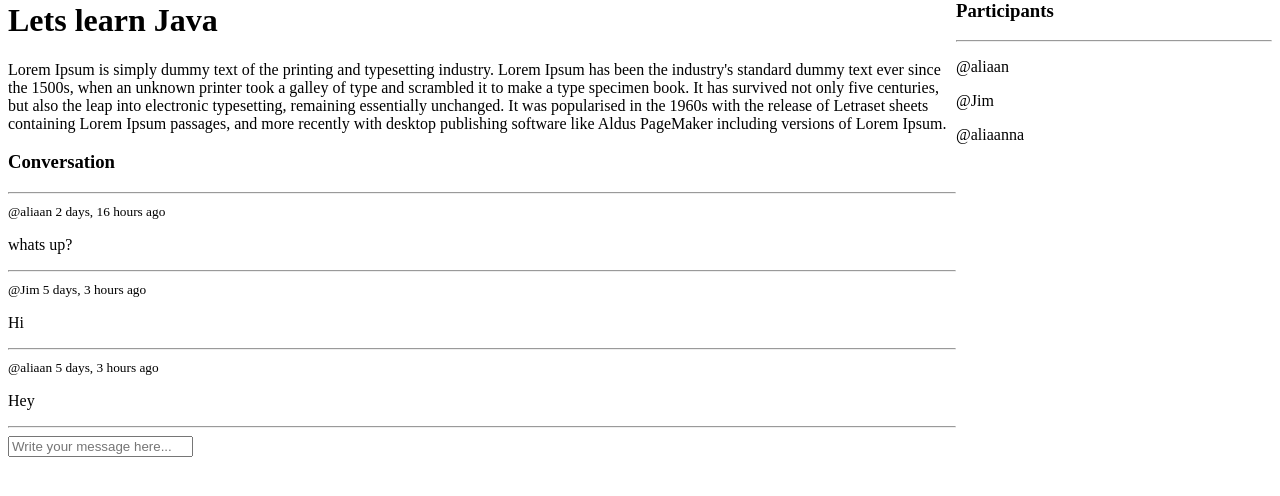
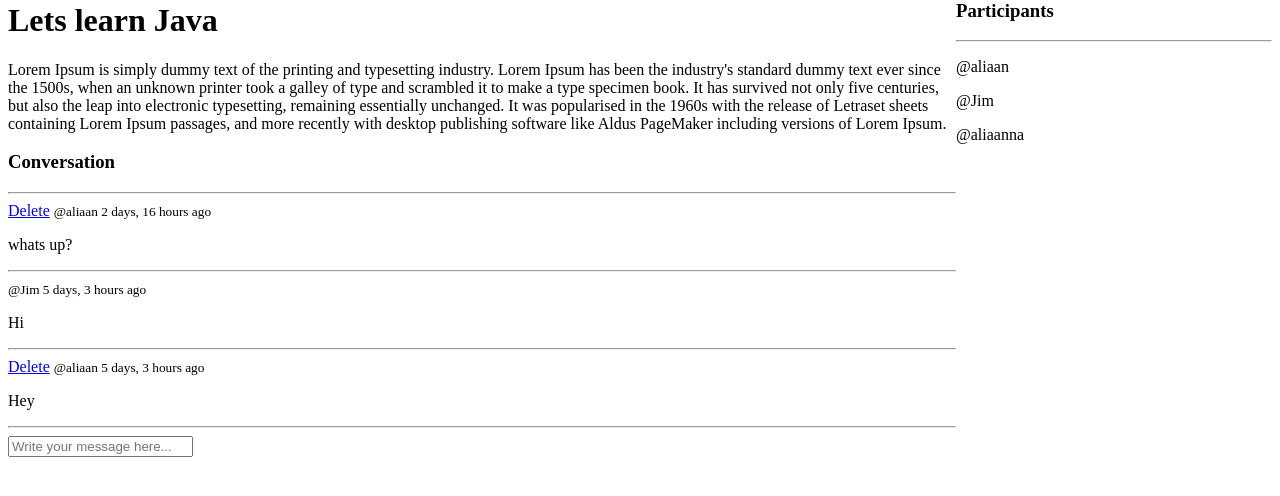
Before and after one commit to aliaan123/studybuddy, a Django app: page /room/1/ in a window 1280 px wide. Shown: the part 206-702 px from the top of the page. Run offline with Django 5.2, Linux system fonts and the light colour scheme; a user stored in the database is signed in; data comes from the database, SQL or seed files in the repository; both versions use the stored data as it was after the commit.

Commit message:
Added delete functionality for the messages in the chatrooms. Can only be deleted by the owner of the comment.

```diff
--- a/base/templates/base/room.html
+++ b/base/templates/base/room.html
@@ -27,6 +27,9 @@ in the content block  -->
 
             {% for message in room_messages %}
                 <div>
+                    {% if request.user == message.user  %}
+                    <a href = "{% url 'delete-message' message.id %}">Delete</a>
+                    {% endif %}
                     <small>@{{message.user}} {{message.created | timesince}} ago </small>
                     <p>{{message.body}}</p>
                     <hr>
--- a/base/urls.py
+++ b/base/urls.py
@@ -16,5 +16,7 @@ urlpatterns = [
     path('update-room/<str:pk>/', views.updateRoom, name = "update-room"),
     path('delete-room/<str:pk>/', views.deleteRoom, name = "delete-room"),# the url patterns, associate URLS like delete-room/3/ with corresponding functions, in this case the delete function. Calls it and with the pk of the room.
 
+    path('delete-message/<str:pk>/', views.deleteMessage, name = "delete-message"),
+
 
 ]
--- a/base/views.py
+++ b/base/views.py
@@ -204,3 +204,21 @@ def deleteRoom(request, pk):
         room.delete()
         return redirect('home')
     return render(request, 'base/delete.html', {'obj':room})
+
+
+
+@login_required(login_url='login') # Requires to be logged in, in order to delete a message. Redirects user to login page if they are not logged in.
+def deleteMessage(request, pk):
+    # Retrieves a specific message based on the provided pk.
+    message = Message.objects.get(id=pk)
+
+     # Only allows the owner of the message to delete the message.
+    if request.user != message.user :
+        return HttpResponse('You are not allowed here!')
+
+    # Checks if the request method is POST.
+    if request.method == 'POST':
+        # Removes message from database, deletes it
+        message.delete()
+        return redirect('home')
+    return render(request, 'base/delete.html', {'obj':message})
```
Also changed, not shown: db.sqlite3.
